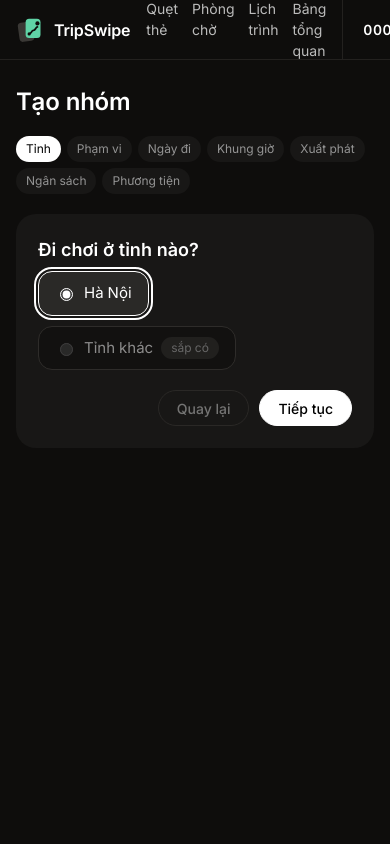
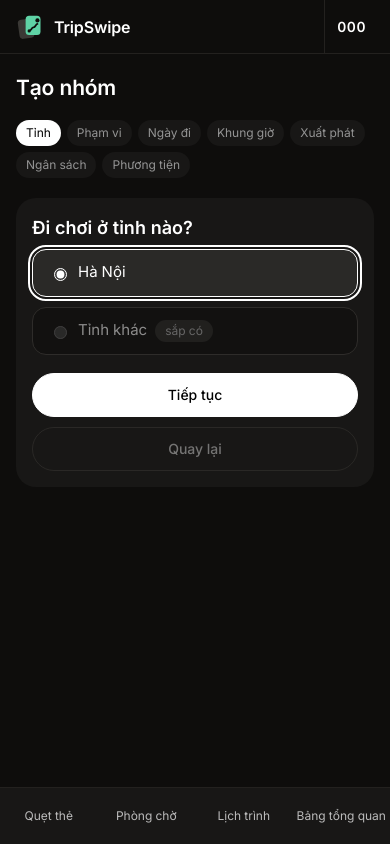
Before and after one commit to CapybaraSlayer96/K5-Day15-L3B-Hihihuhu, a FastAPI app: template app/templates/create.html in a window 390 px wide. Run offline with FastAPI, Linux system fonts and the light colour scheme; the template is opened without the code that fills it: most values are stand-ins (such as "Sample title", 1, 10 or a date in 2020); parts of the project's set-up code (start-up, migrations or seed data) failed here and were passed over; some libraries are stand-ins or nearby versions.

Commit message:
feat: giao diện điện thoại — tab dưới đáy, thẻ quẹt toàn màn, nút chạm 44px, bản đồ và bảng tổng quan một cột

```diff
--- a/app/static/base.css
+++ b/app/static/base.css
@@ -294,6 +294,75 @@ main.dash-page { max-width: 1600px; }
   .bar { gap: 16px; padding: 0 16px; overflow-x: auto; }
   main { padding: 24px 16px 40px; }
 }
+/* Điện thoại: thanh bước thành tab dưới đáy, vùng chạm ≥ 44px, chữ ô nhập 16px để iOS không tự phóng to */
+@media (max-width: 600px) {
+  :root { --pad: 16px; --gap: 12px; --control-height: 44px; --fs-title: 21px; }
+  body { padding-bottom: calc(64px + env(safe-area-inset-bottom)); }
+  .bar { height: 54px; padding: 0 16px; gap: 12px; overflow: visible; }
+  .bar-end { padding-left: 12px; gap: 8px; }
+  #who { max-width: 34vw; overflow: hidden; text-overflow: ellipsis; white-space: nowrap; }
+  .steps {
+    position: fixed; left: 0; right: 0; bottom: 0; z-index: 1000; gap: 0;
+    display: grid; grid-template-columns: repeat(4, 1fr);
+    background: var(--surface); border-top: 1px solid var(--rule);
+    padding-bottom: env(safe-area-inset-bottom);
+  }
+  .steps a { display: grid; place-items: center; min-height: 56px; padding: 0 4px; font-size: var(--fs-small); text-align: center; line-height: 1.2; }
+  .steps a[aria-current="page"] { box-shadow: inset 0 2px 0 var(--accent); }
+  main { padding: 18px 16px 28px; }
+
+  input, select { font-size: 16px; height: 46px; }
+  input[type="date"], input[type="time"] { max-width: none; }
+  .btn.small { height: 36px; }
+  .row > input { min-width: 0; }
+  .actions { flex-direction: column-reverse; }
+  .actions .btn { width: 100%; }
+  .choices { display: grid; grid-template-columns: 1fr; }
+  .choice { min-height: 48px; }
+  .big-code { font-size: 38px; }
+  .facts { grid-template-columns: 1fr; gap: 2px; }
+  .facts dd { margin-bottom: 8px; }
+  .title-row { margin-bottom: 16px; }
+  .title-row > div:last-child { width: 100%; display: grid; gap: 10px; }
+  .title-row .btn { width: 100%; }
+
+  /* Quẹt: thẻ chiếm màn hình, nút thích / bỏ qua dính ngay trên thanh tab */
+  .swipe-layout { gap: 16px; }
+  .stage { min-height: 0; }
+  .stage-inner { width: 100%; height: calc(100svh - 54px - 64px - 150px); min-height: 380px; }
+  .card-name { font-size: 19px; }
+  .card-body { padding: 14px var(--pad) var(--pad); gap: 8px; }
+  .rail { position: static; }
+  .vote-buttons {
+    position: sticky; bottom: calc(64px + env(safe-area-inset-bottom)); z-index: 10;
+    background: var(--ground); padding: 8px 0;
+  }
+  .detail { position: fixed; inset: 0; width: 100%; border-radius: 0; z-index: 1100; padding: 60px 18px 28px; }
+  .detail-close { min-width: 44px; min-height: 44px; }
+
+  /* Phòng chờ, lịch trình */
+  .member { grid-template-columns: 32px 1fr auto; gap: 10px; }
+  .member > :last-child:not(.member-main) { grid-column: 2 / -1; }
+  .pins { max-height: none; }
+  .pin-row { min-height: 44px; }
+  .version-row { flex-wrap: wrap; }
+  .version-row select { width: 100%; min-width: 0; }
+  .stop { grid-template-columns: 28px 1fr; }
+  .stop > :last-child:not(.stop-main) { grid-column: 2; }
+  .dropped li { flex-direction: column; gap: 8px; }
+  #map { height: 52svh; }
+
+  /* Bảng tổng quan */
+  .dash-code { font-size: 32px; }
+  .figures { grid-template-columns: 1fr 1fr; }
+  .figure { padding: var(--s-3) var(--pad); }
+  .figure dd { font-size: 19px; }
+  #dash-map { height: 52svh; }
+  .map-note { flex-direction: column; }
+  .leg { padding-left: 46px; }
+  .vote-row { grid-template-columns: minmax(0, 1fr) 72px; }
+  .vote-row > :nth-child(3) { grid-column: 1 / -1; }
+}
 @media (prefers-reduced-motion: reduce) {
   * { transition-duration: 1ms !important; }
 }
```
